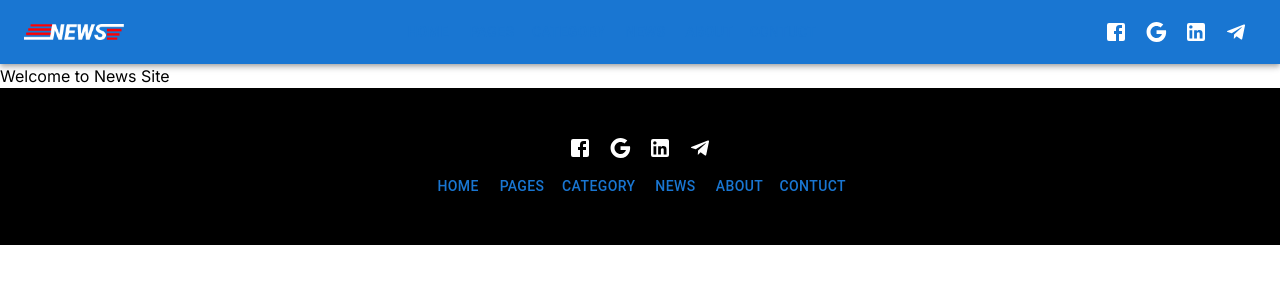
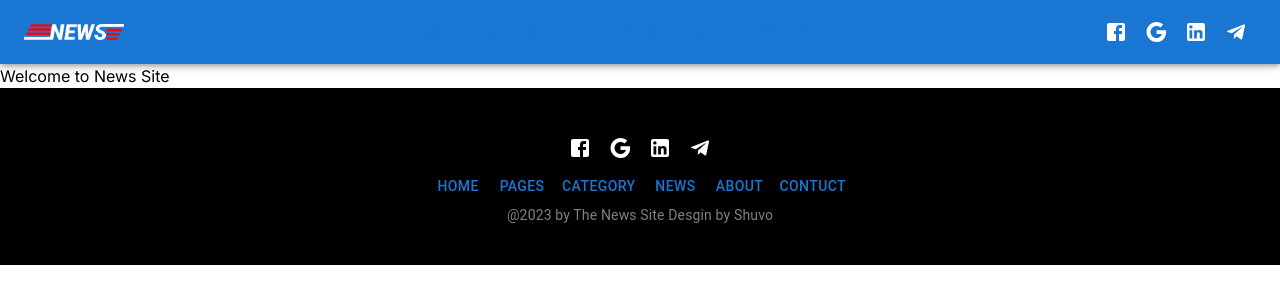
Before and after one commit to shuvo794/news-portal-site, a Next.js app: page / in a window 1280 px wide. Shown: the top 304 px of the page. Built offline with nearby package versions, Linux system fonts and the light colour scheme.

Commit message:
work  footer

```diff
--- a/src/components/shared/Footer/Footer.js
+++ b/src/components/shared/Footer/Footer.js
@@ -1,4 +1,4 @@
-import { Box, Button, Container } from '@mui/material';
+import { Box, Button, Container, Typography } from '@mui/material';
 
 import { IconButton, Stack } from "@mui/material";
 import FacebookIcon from "@mui/icons-material/Facebook";
@@ -66,7 +66,10 @@ const Footer = () => {
                 <Button className="text-white">{item.route}</Button>
               </Link>
             ))}
-          </Box>
+                </Box>
+                <Typography variant='body2' color='gray' textAlign='center'>
+                    @2023 by The News Site Desgin by Shuvo
+                </Typography>
         </Container>
       </Box>
     );
```
